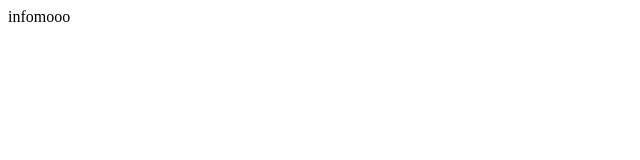
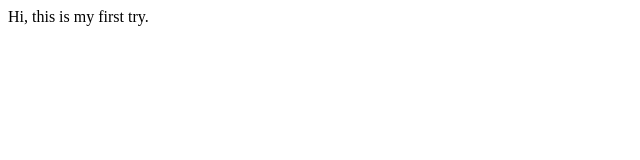
Before and after one commit to infomokus/infomokus.github.io, a plain HTML site: page index.html in a window 1280 px wide. Shown: the full height of the page, 0-640 px from the left. Drawn offline with Linux system fonts and the light colour scheme.

Commit message:
elso proj

```diff
--- a/index.html
+++ b/index.html
@@ -4,9 +4,9 @@
     <meta charset="UTF-8">
     <meta http-equiv="X-UA-Compatible" content="IE=edge">
     <meta name="viewport" content="width=device-width, initial-scale=1.0">
-    <title>Document</title>
+    <title>Cucc</title>
 </head>
 <body>
-    infomooo
+    Hi, this is my first try.
 </body>
 </html>
```
